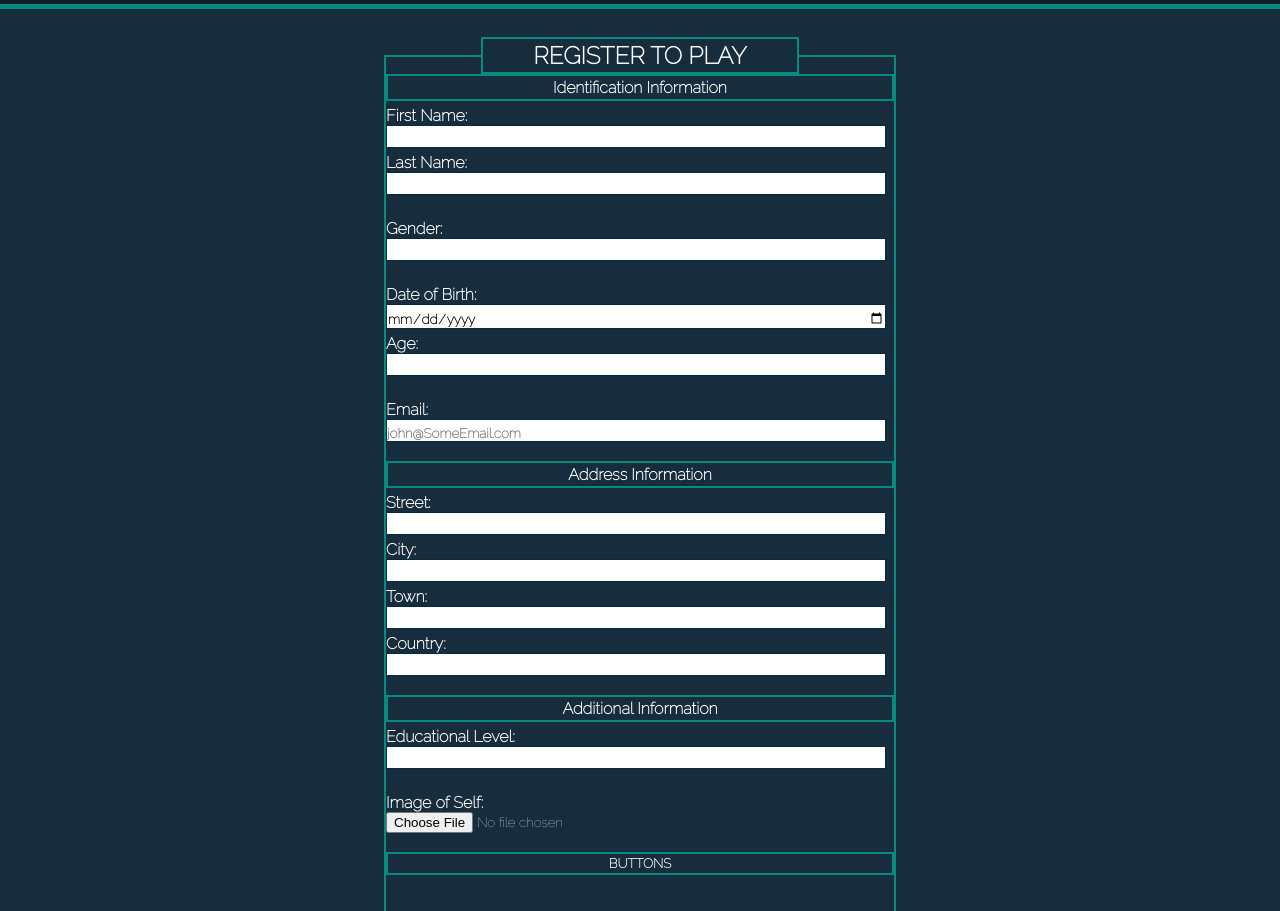
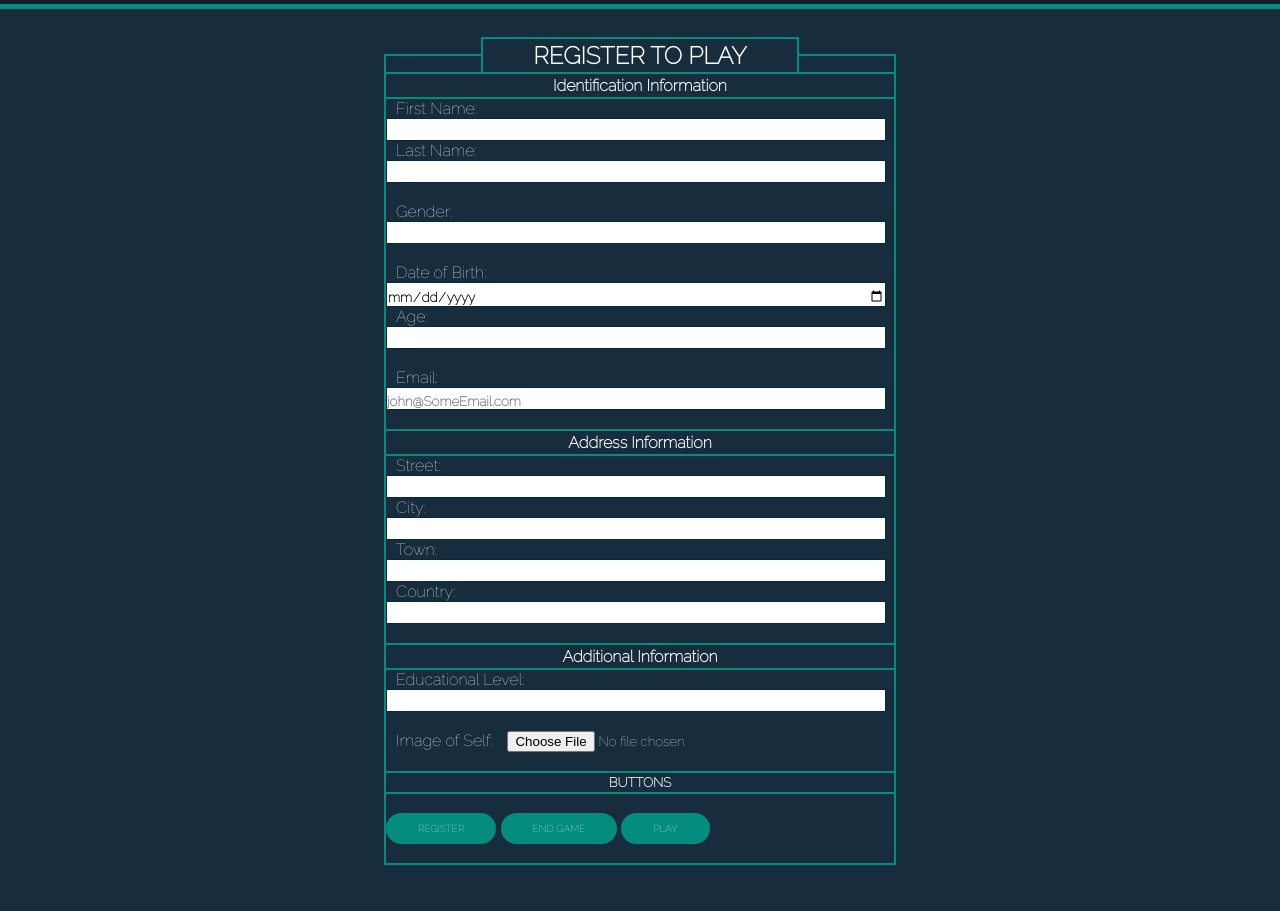
Before and after one commit to Yam-Boy/Jeopardy-Game, a plain HTML site: page index.html in a window 1280 px wide. Shown: the part 39-950 px from the top of the page. Drawn offline with Linux system fonts and the light colour scheme.

Commit message:
css Changes

```diff
--- a/index.html
+++ b/index.html
@@ -17,6 +17,7 @@
 </head>
 
 <body>
+    <!-- Navigation Bar -->
     <nav>
         <div class="content">
             <h1>Jeopardy</h1>
@@ -33,64 +34,66 @@
             </button>
         </div>
     </nav>
+
+    <!-- Register Form -->
     <br><br><br><br>
-    <fieldset>
-        <legend>
+    <fieldset class="field">
+        <legend class="register">
             <h2>REGISTER TO PLAY</h2>
         </legend>
         <form name="registration" action="test.php" method="post/get" id="registration">
             <legend>
                 <h4>Identification Information</h4>
             </legend>
-            <label class="register">First Name:     </label>
+            <label class="register">First Name: </label>
             <input class="register" type="text" size="45" name="fname" id="fname" required>
             <br>
-            <label class="register">Last Name:      </label>
+            <label class="register">Last Name: </label>
             <input class="register" type="text" size="45" name="lname" id="lname" required>
             <br><br>
-            <label class="register">Gender:            </label>
+            <label class="register">Gender: </label>
             <input class="register" type="text" size="6" name="gender" id="gender" required>
             <br><br>
-            <label class="register">Date of Birth:          </label>
+            <label class="register">Date of Birth: </label>
             <input class="register" type="date" size="45" name="dob" id="dob" required>
             <br>
-            <label class="register">Age:          </label>
+            <label class="register">Age: </label>
             <input class="register" type="number" size="45" name="age" id="age">
             <br><br>
-            <label class="register">Email:             </label>
+            <label class="register">Email: </label>
             <input class="register" type="email" size="45" name="email" id="email" placeholder="john@SomeEmail.com">
             <br><br>
             <legend>
                 <h4>Address Information</h4>
             </legend>
-                <label class="register">Street:          </label>
+            <label class="register">Street: </label>
             <input class="register" type="text" size="45" name="street" id="street">
             <br>
-                <label class="register">City:          </label>
+            <label class="register">City: </label>
             <input class="register" type="text" size="45" name="city" id="city">
             <br>
-                <label class="register">Town:          </label>
+            <label class="register">Town: </label>
             <input class="register" type="text" size="45" name="town" id="town" required>
             <br>
-                <label class="register">Country:          </label>
+            <label class="register">Country: </label>
             <input class="register" type="text" size="45" name="country" id="country">
             <br><br>
             <legend>
                 <h4>Additional Information</h4>
             </legend>
-            <label class="register">Educational Level:          </label>
+            <label class="register">Educational Level: </label>
             <input class="register" type="text" size="45" name="education" id="education" required>
             <br><br>
-            <label class="register">Image of Self:          </label>
+            <label class="register">Image of Self: </label>
             <input type="file" size="45" name="image" id="image">
             <br><br>
             <legend>
                 <h5>BUTTONS</h5>
             </legend>
             <br>
-            <button type="submit" class ="button">REGISTER</button>
-            <a href="#" class="button">END GAME</a>
-            <a href="#" class="button">PLAY</a>
+            <button type="submit" class="regbut">REGISTER</button>
+            <a href="#" class="regbut">END GAME</a>
+            <a href="#" class="regbut">PLAY</a>
             <br><br>
         </form>
     </fieldset>
--- a/styles.css
+++ b/styles.css
@@ -189,33 +189,43 @@ h1 {
 
 
 }
+
 /*REGISTRATION FORM*/
-legend{
-    padding: 2px 50px;
-    text-align: center;
-    border: 2px solid #048c7f;
-}
-fieldset{
+
+fieldset {
     border: 2px solid #048c7f;
     color: white;
     width: 40%;
     margin-left: auto;
     margin-right: auto;
 }
-label.register{
-    font-weight: bold;
-    width: 500px;
-    display: inline-block;
-    padding-top: 5px;
+
+legend {
+    padding: 2px 50px;
+    text-align: center;
+    border: 2px solid #048c7f;
+    border-left: none;
+    border-right: none;
 }
-input.register{
+
+legend.register {
+    border: 2px solid #048c7f;
+    border-bottom: none;
+}
+
+label {
+    padding: 10px;
+}
+
+input.register {
     border: 1px solid #042a43;
     font-weight: bold;
     width: 500px;
     display: inline-block;
     padding-top: 5px;
 }
-select.register{
+
+select.register {
     padding: 0.5px;
     border-radius: 1px;
     border: 1px solid #042a43;
@@ -224,7 +234,8 @@ select.register{
     margin-left: -8px;
     padding-top: 8px;
 }
-input.selection{
+
+input.selection {
     background-color: #048c7f;
     border: 1px solid #042a43;
     border-radius: 50%;
@@ -232,3 +243,23 @@ input.selection{
     padding: 5px;
     margin-left: auto;
 }
+
+
+.regbut {
+    font-size: 10px;
+    color: var(--text);
+    text-align: center;
+    text-decoration: none;
+    font-family: 'Raleway', sans-serif;
+
+    border: none;
+    /* margin-top: 20px; */
+    margin-left: auto;
+    margin-right: auto;
+    padding: 10px 32px;
+    border-radius: 99px;
+    display: inline-block;
+    background-color: var(--accent);
+
+    cursor: pointer;
+}
```
Also changed, not shown: splash.html (+1 -1 lines). Lines whose indentation alone changed are shown as unchanged.
